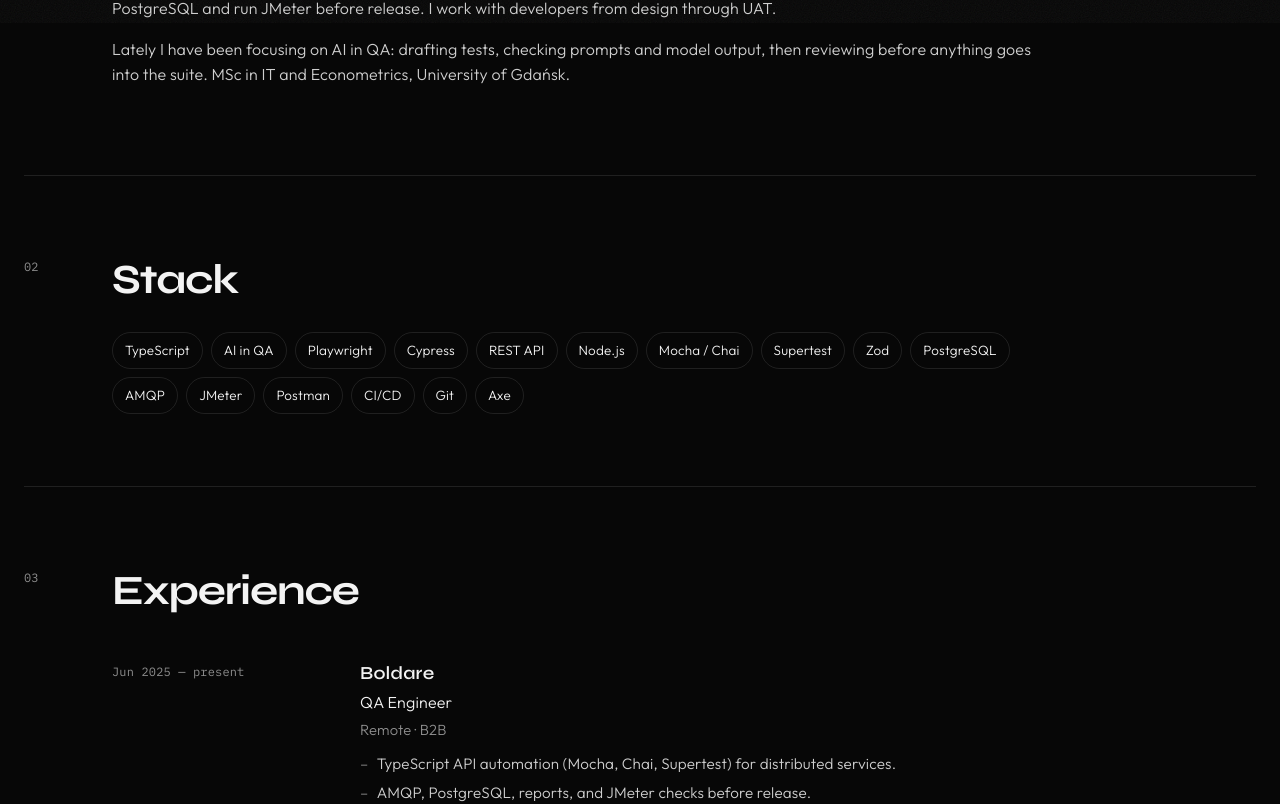
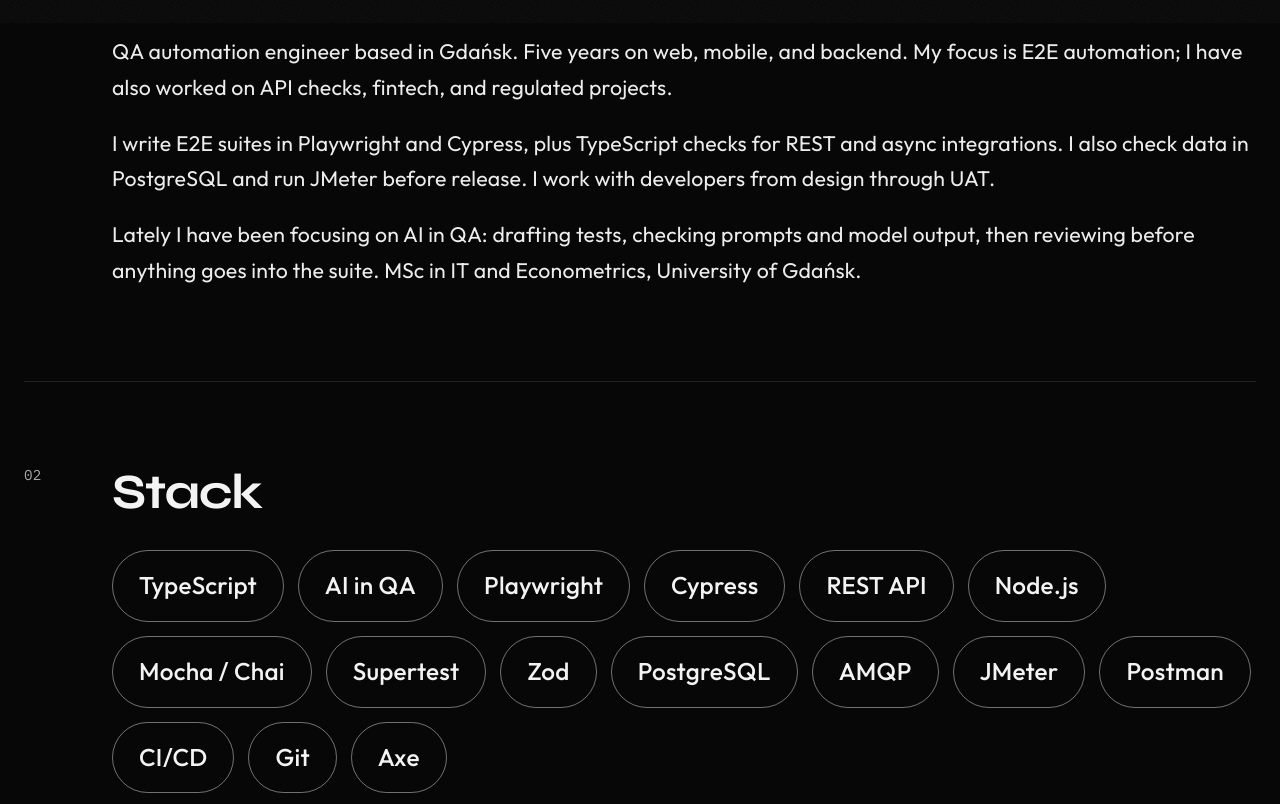
Before and after one commit to sobusz/milosz-sobiecki-qa, a React (Vite) app: page / in a window 1280 px wide. Shown: the part 777-1581 px from the top of the page. Built offline with nearby package versions, Linux system fonts and the light colour scheme.

Commit message:
Scale type and stack chips so the site stays readable on Full HD.
Co-authored-by: Cursor <cursoragent@cursor.com>

```diff
--- a/src/App.tsx
+++ b/src/App.tsx
@@ -13,7 +13,7 @@ function placeChipTip(event: { currentTarget: EventTarget }) {
   if (!tip) return
 
   const pad = 12
-  const maxWidth = Math.min(288, window.innerWidth - pad * 2)
+  const maxWidth = Math.min(420, window.innerWidth - pad * 2)
   tip.style.maxWidth = `${maxWidth}px`
   tip.style.left = '0px'
   tip.style.top = '0px'
--- a/src/index.css
+++ b/src/index.css
@@ -8,8 +8,8 @@
   color-scheme: dark;
   --bg: #070707;
   --fg: #f3f3f3;
-  --muted: #8d8d8d;
-  --copy: #cfcfcf;
+  --muted: #a8a8a8;
+  --copy: #ececec;
   --line: rgba(255, 255, 255, 0.1);
   --soft: rgba(255, 255, 255, 0.04);
   --hover-fill: rgba(255, 255, 255, 0.06);
@@ -65,6 +65,13 @@
 html {
   scroll-behavior: smooth;
   background: var(--bg);
+  font-size: 16px;
+}
+
+@media (min-width: 1100px) {
+  html {
+    font-size: 19px;
+  }
 }
 
 body {
@@ -73,7 +80,7 @@ body {
   background: var(--bg);
   color: var(--fg);
   font-family: var(--font);
-  font-weight: 300;
+  font-weight: 400;
   letter-spacing: 0.01em;
   line-height: 1.55;
 }
@@ -201,7 +208,8 @@ main,
 
 .lede {
   margin: 28px 0 14px;
-  font-size: 1.2rem;
+  font-size: 1.35rem;
+  font-weight: 400;
 }
 
 .facts {
@@ -277,6 +285,8 @@ main,
 .block p {
   max-width: 88ch;
   color: var(--copy);
+  font-size: 1.12rem;
+  line-height: 1.65;
 }
 
 .hint {
@@ -285,8 +295,9 @@ main,
 }
 
 #stack .chips {
-  max-width: 88ch;
+  max-width: none;
   overflow: visible;
+  gap: 14px;
 }
 
 #stack .chips > li {
@@ -305,9 +316,12 @@ main,
 
 #stack .chip-label {
   display: inline-block;
-  padding: 7px 12px;
-  border: 1px solid var(--line);
+  padding: 16px 26px;
+  border: 1px solid color-mix(in srgb, var(--fg) 45%, transparent);
   border-radius: 999px;
+  font-size: 1.28rem;
+  font-weight: 500;
+  letter-spacing: 0.01em;
   cursor: default;
   transition: background 160ms ease, color 160ms ease, border-color 160ms ease;
 }
@@ -325,14 +339,14 @@ main,
   top: 0;
   z-index: 20;
   width: max-content;
-  max-width: min(32ch, calc(100vw - 24px));
-  padding: 8px 11px;
+  max-width: min(42ch, calc(100vw - 24px));
+  padding: 10px 14px;
   border: 1px solid var(--line);
-  border-radius: 8px;
+  border-radius: 10px;
   background: var(--fg);
   color: var(--bg);
-  font-size: 0.78rem;
-  line-height: 1.4;
+  font-size: 1.05rem;
+  line-height: 1.5;
   box-shadow: 0 12px 28px rgba(0, 0, 0, 0.2);
   opacity: 0;
   visibility: hidden;
@@ -655,7 +669,7 @@ main,
   margin-top: 6px;
   padding-left: 1.1em;
   color: var(--copy);
-  font-size: 0.95rem;
+  font-size: 1.05rem;
   white-space: nowrap;
 }
 
```
